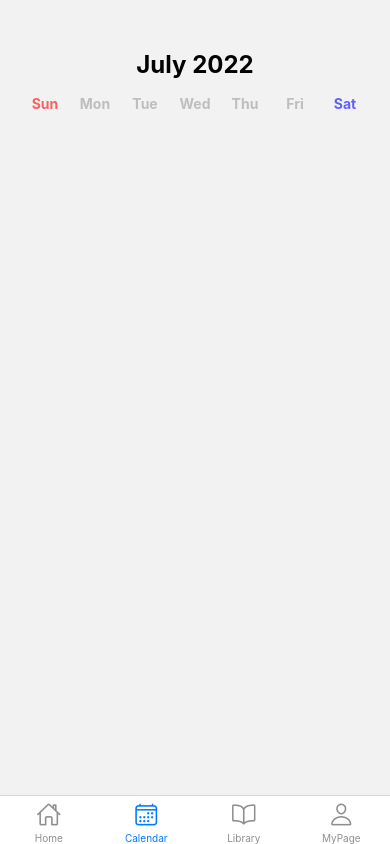
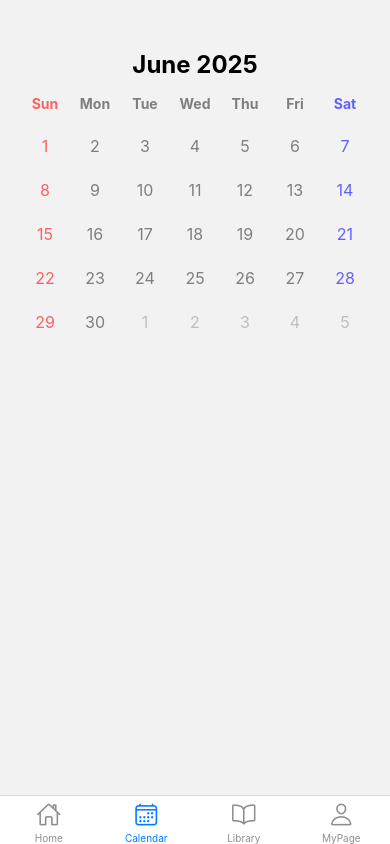
Before and after one commit to taewon-Kang/native-calendar-app, a React Native app: screen /Calendar in a window 390 px wide. Built offline with nearby package versions, Linux system fonts and the light colour scheme.

Commit message:
feat(calendar): CalendarScreen에 getCalendar 및 CalendarCell 적용

```diff
--- a/src/screens/calendar/CalendarScreen.tsx
+++ b/src/screens/calendar/CalendarScreen.tsx
@@ -1,23 +1,48 @@
 import React from "react";
 import { View, Text, StyleSheet } from "react-native";
+import { getCalendar } from "../../utils/calendar";
+import CalendarCell from "../../components/calendar/CalendarCell";
 
 const DAYS = ["Sun", "Mon", "Tue", "Wed", "Thu", "Fri", "Sat"];
 
-const getTextStyle = (day: string) => {
-  if (day === "Sun") return [styles.weekDay, styles.sunday];
-  if (day === "Sat") return [styles.weekDay, styles.saturday];
-  return styles.weekDay;
-};
+const today = new Date();
+const year = today.getFullYear();
+const month = today.getMonth();
+const calendarRows = getCalendar(year, month);
 
 export default function CalendarScreen() {
   return (
     <View style={styles.container}>
-      <Text style={styles.headerText}>July 2022</Text>
+      <Text style={styles.headerText}>
+        {today.toLocaleString("default", { month: "long" })} {year}
+      </Text>
       <View style={styles.weekRow}>
         {DAYS.map((day) => (
-          <Text key={day} style={getTextStyle(day)}>
+          <Text
+            key={day}
+            style={[
+              styles.weekDay,
+              day === "Sun" && styles.sunday,
+              day === "Sat" && styles.saturday,
+            ]}
+          >
             {day}
           </Text>
+        ))}
+      </View>
+      <View style={styles.dateGrid}>
+        {calendarRows.map((week, rowIdx) => (
+          <View key={rowIdx} style={styles.weekRow}>
+            {week.map((cell, colIdx) => (
+              <CalendarCell
+                key={colIdx}
+                day={cell.day}
+                isCurrentMonth={cell.isCurrentMonth}
+                isSunday={colIdx === 0}
+                isSaturday={colIdx === 6}
+              />
+            ))}
+          </View>
         ))}
       </View>
     </View>
@@ -43,7 +68,7 @@ const styles = StyleSheet.create({
     flex: 1,
     textAlign: "center",
     fontWeight: "bold",
-    color: "rgba(155, 155, 155, 0.6)",
+    color: "rgba(50, 50, 50, 0.6)",
   },
   sunday: {
     color: "rgba(255, 0, 0, 0.6)",
@@ -51,4 +76,7 @@ const styles = StyleSheet.create({
   saturday: {
     color: "rgba(0, 0, 255, 0.6)",
   },
+  dateGrid: {
+    marginTop: 12,
+  },
 });
```
